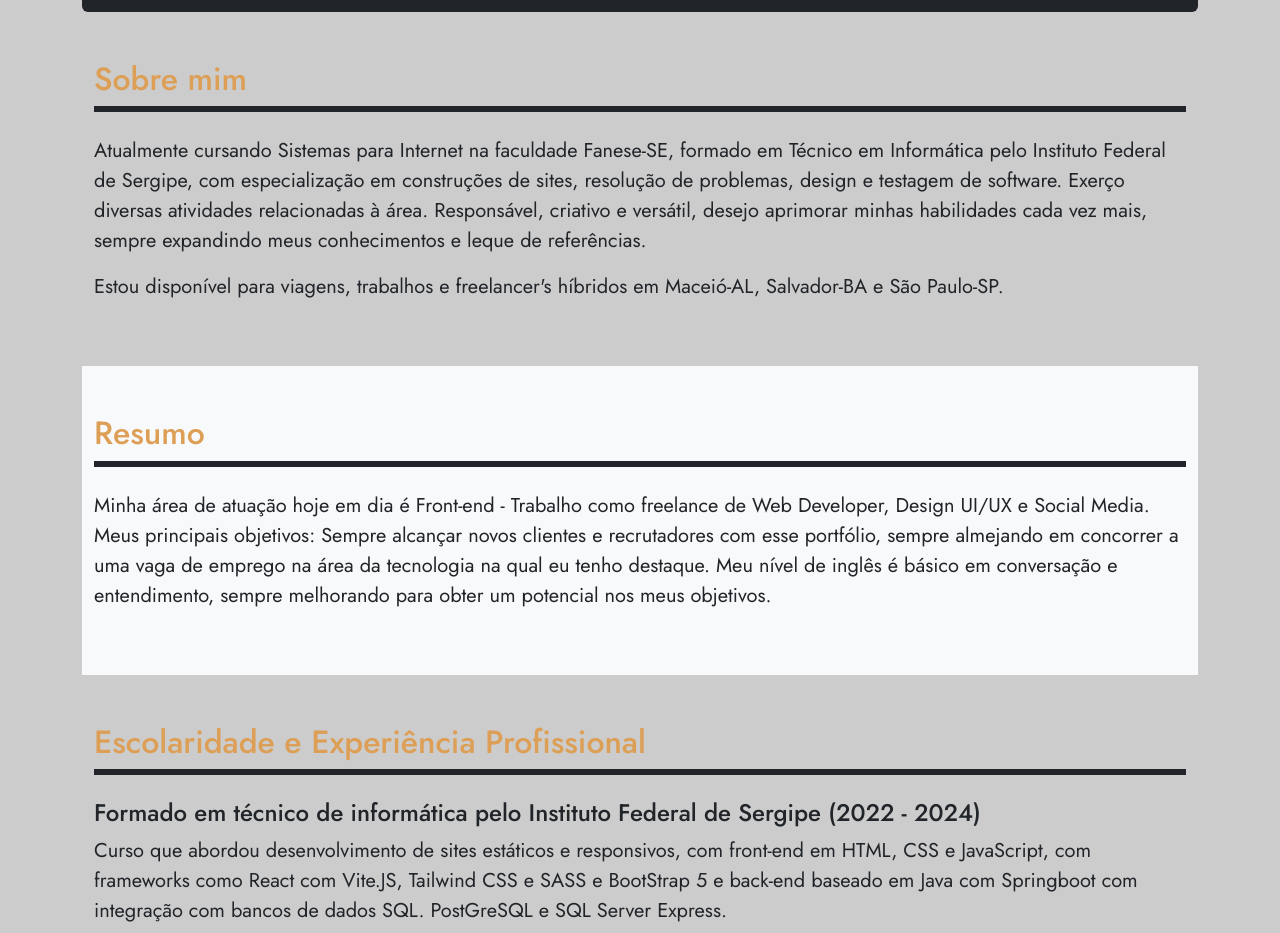
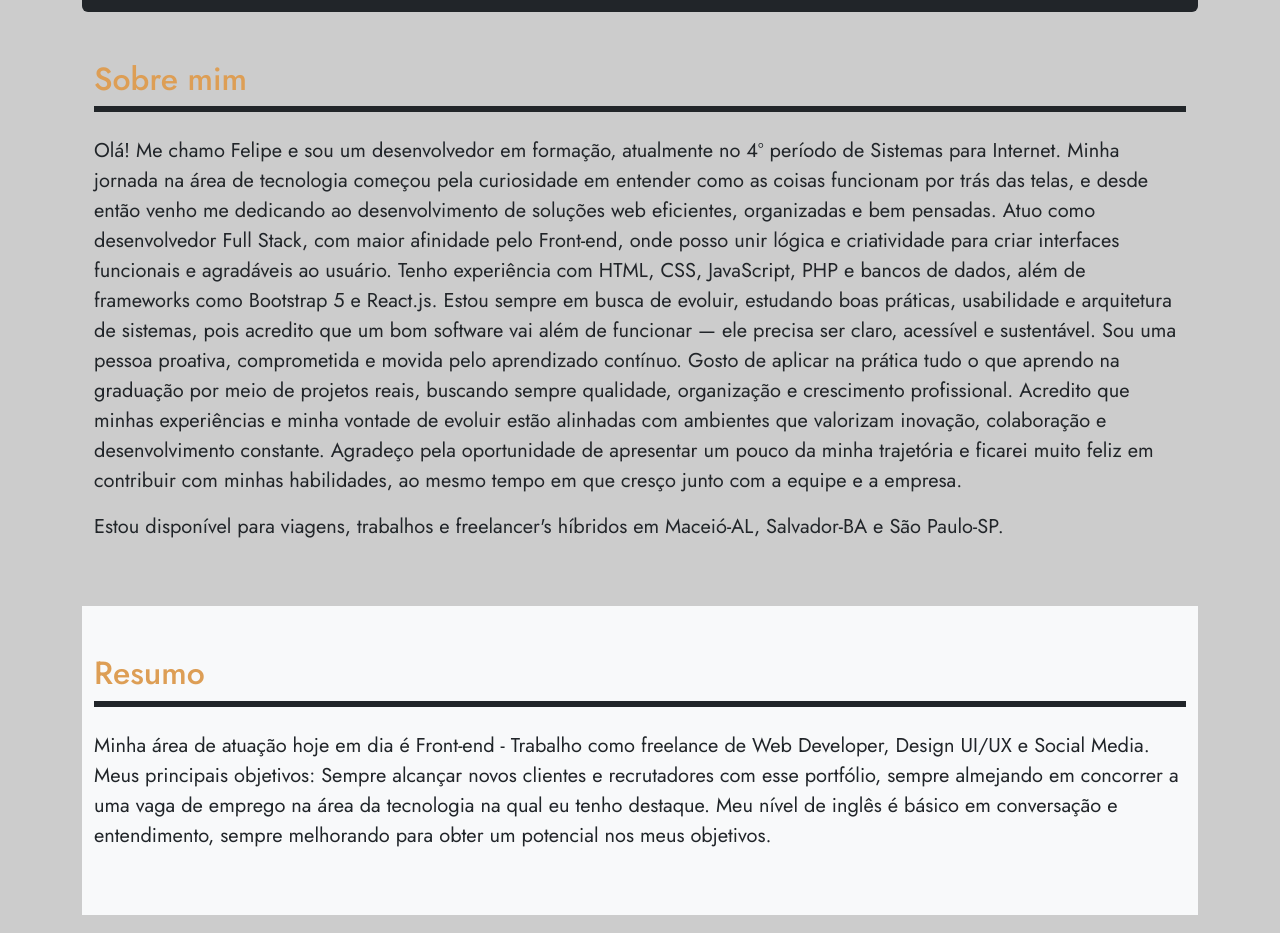
Before and after one commit to felipe-0892/Portifolio-Felipe-Silva-Version-01, a website: page index.html in a window 1280 px wide. Shown: the part 960-1893 px from the top of the page. Drawn offline with nearby package versions, Linux system fonts and the light colour scheme.

Commit message:
Revise personal description in index.html
Updated personal introduction and professional background.

```diff
--- a/index.html
+++ b/index.html
@@ -205,11 +205,10 @@
                 <h2 class="section-title">Sobre mim</h2>
                 <div class="divider mb-4"></div>
                 <p>
-                    Atualmente cursando Sistemas para Internet na faculdade Fanese-SE, formado em Técnico em Informática
-                    pelo Instituto Federal de Sergipe, com especialização em construções de sites, resolução de
-                    problemas, design e testagem de software. Exerço diversas atividades relacionadas à área.
-                    Responsável, criativo e versátil, desejo aprimorar minhas habilidades cada vez mais, sempre
-                    expandindo meus conhecimentos e leque de referências.
+                    Olá! Me chamo Felipe e sou um desenvolvedor em formação, atualmente no 4º período de Sistemas para Internet. Minha jornada na área de tecnologia começou pela curiosidade em entender como as coisas funcionam por trás das telas, e desde então venho me dedicando ao desenvolvimento de soluções web eficientes, organizadas e bem pensadas.
+Atuo como desenvolvedor Full Stack, com maior afinidade pelo Front-end, onde posso unir lógica e criatividade para criar interfaces funcionais e agradáveis ao usuário. Tenho experiência com HTML, CSS, JavaScript, PHP e bancos de dados, além de frameworks como Bootstrap 5 e React.js. Estou sempre em busca de evoluir, estudando boas práticas, usabilidade e arquitetura de sistemas, pois acredito que um bom software vai além de funcionar — ele precisa ser claro, acessível e sustentável.
+Sou uma pessoa proativa, comprometida e movida pelo aprendizado contínuo. Gosto de aplicar na prática tudo o que aprendo na graduação por meio de projetos reais, buscando sempre qualidade, organização e crescimento profissional. Acredito que minhas experiências e minha vontade de evoluir estão alinhadas com ambientes que valorizam inovação, colaboração e desenvolvimento constante.
+Agradeço pela oportunidade de apresentar um pouco da minha trajetória e ficarei muito feliz em contribuir com minhas habilidades, ao mesmo tempo em que cresço junto com a equipe e a empresa.
                 </p>
                 <p>
                     Estou disponível para viagens, trabalhos e freelancer's híbridos em Maceió-AL, Salvador-BA e São
```
